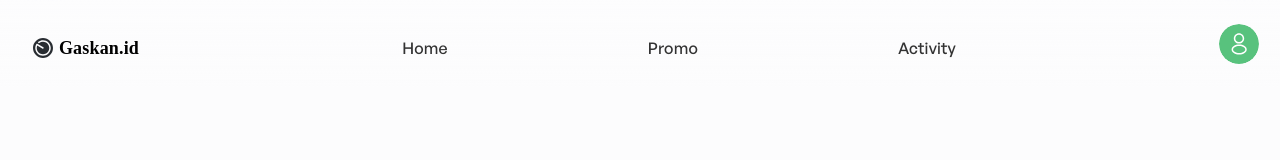
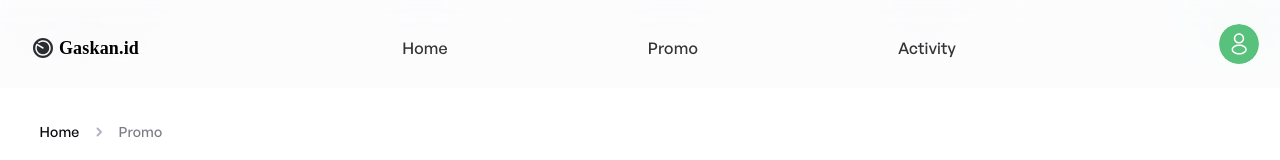
Before and after one commit to hudastudios/final-proejct-dibimbing, a React (Vite) app: page /Promo in a window 1280 px wide. Before the commit this address led to /. Shown: the top 160 px of the page. Built offline with nearby package versions, Linux system fonts and the light colour scheme; no server answers.

Commit message:
commit del protected routes

```diff
--- a/src/assets/navbar/navbar.jsx
+++ b/src/assets/navbar/navbar.jsx
@@ -52,13 +52,13 @@ export default function Navbar({ onOpen, onOpenSignupModal, onOpenLoginModal, on
                             >Home
                             </div>
                         </Link>
-                        <Link to={token ? '/Promo' : null}>
+                        <Link to='/Promo'>
                             <div onClick={token ? null : onOpenLoginModal}
                                 className="[text-decoration:none] relative tracking-[0.01em] font-medium text-[inherit] inline-block"
                             >Promo
                             </div>
                         </Link>
-                        <Link to={token ? '/Activity' : null}>
+                        <Link to='/Activity'>
                             <div onClick={token ? null : onOpenLoginModal}
                                 className="[text-decoration:none] relative tracking-[0.01em] font-medium text-[inherit] inline-block"
                             >Activity
--- a/src/routes/routeList.jsx
+++ b/src/routes/routeList.jsx
@@ -14,11 +14,11 @@ export const routeList = [
     },
     {
         path: '/Promo',
-        element: (<ProtectedRoute><PagePromo></PagePromo></ProtectedRoute>)
+        element: (<PagePromo></PagePromo>)
     },
     {
         path: '/Activity',
-        element: (<ProtectedRoute><PageActivity></PageActivity></ProtectedRoute>)
+        element: (<PageActivity></PageActivity>)
     },
     {
         path: '/PromoDetail/:id',
```
